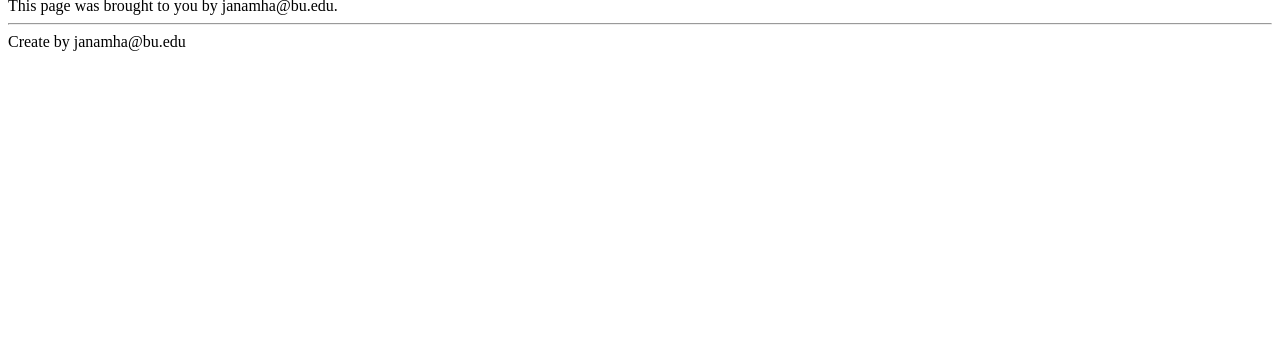
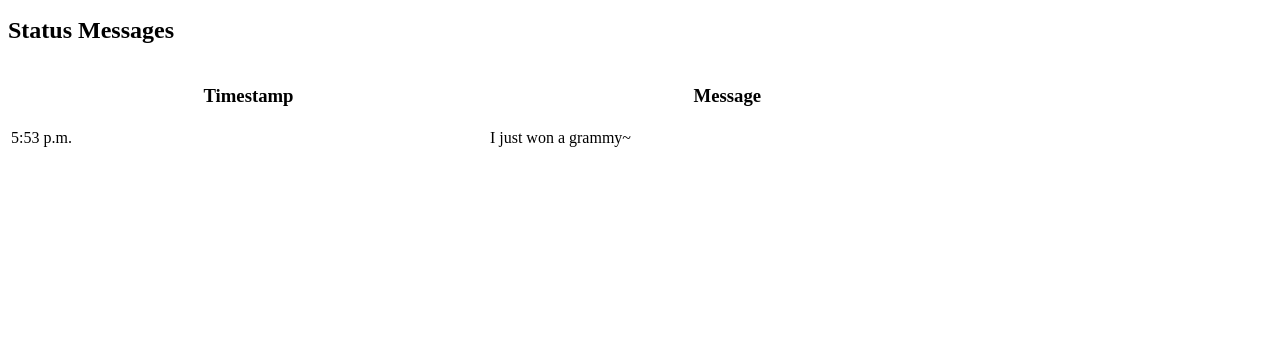
Before and after one commit to janamha/cs108-examples, a Django app: page /mini_fb/profile/1 in a window 1280 px wide. Shown: the part 463-800 px from the top of the page. Run offline with Django 4.2, Linux system fonts and the light colour scheme; data comes from the database, SQL or seed files in the repository; both versions use the stored data as it was after the commit.

Commit message:
Created StatusMessage model, show status messages on profile page

```diff
--- a/mini_fb/admin.py
+++ b/mini_fb/admin.py
@@ -4,5 +4,6 @@ from django.contrib import admin
 # your email: janamha@bu.edu
 # Description: Register models here
 
-from .models import Profile
+from .models import Profile, StatusMessage
 admin.site.register(Profile)
+admin.site.register(StatusMessage)
--- a/mini_fb/models.py
+++ b/mini_fb/models.py
@@ -15,7 +15,24 @@ class Profile(models.Model):
     email = models.TextField(blank=True)
     image_url = models.URLField(blank=True)
 
+    def get_status_messages(self):
+        '''Return all status messages for this Profile.'''
+
+        # use the object manager to filter Quotes by this person's pk:
+        return StatusMessage.objects.filter(profile=self)
 
     def __str__(self):
         '''Return a string representation of this Profile object.'''
         return f'"{self.first_name}" - {self.last_name} - {self.city} - {self.email}'
+
+class StatusMessage(models.Model):
+    "Encapsulate the idea of a Facebook Status Message"
+
+    # data attributes of a message:
+    timestamp = models.TimeField(blank=True)
+    message = models.TextField(blank=True)
+    profile = models.ForeignKey('Profile', on_delete=models.CASCADE)
+
+    def __str__(self):
+        '''Return a string representation of this Status Message object.'''
+        return f'"{self.timestamp}" - {self.message} - {self.profile}'
--- a/mini_fb/templates/mini_fb/base.html
+++ b/mini_fb/templates/mini_fb/base.html
@@ -19,9 +19,5 @@ HTML tag for general formatting
         which extends this base.html page. -->
     {% block content %}
     {% endblock %}
-    <hr>
-    This page was brought to you by janamha@bu.edu.
-    </body>
 
-    <hr> Create by janamha@bu.edu
 </html>
--- a/mini_fb/templates/mini_fb/show_profile_page.html
+++ b/mini_fb/templates/mini_fb/show_profile_page.html
@@ -10,7 +10,31 @@
 <center>
     <h1>{{profile.first_name}} {{profile.last_name}}<br></h1>
     <img src="{{profile.image_url}}" style="max-width: 400;"><br>
-    {{profile.email}} <br>
-    {{profile.city}}
 </center>
+{{profile.email}} <br>
+{{profile.city}} <br>
+<br>
+<h2>Status Messages</h2> <br>
+
+<table>
+    <colgroup>
+        <col span="1" style="width: 15%">
+        <col span="1" style="width: 15%">
+    </colgroup>
+    <tr>
+        <th><h3>Timestamp</h3></th>
+        <th><h3>Message</h3></th>
+    </tr>
+    {% for m in profile.get_status_messages %}
+        <tr>
+            <td>
+                {{m.timestamp}}
+            </td>
+            <td>
+                {{m.message}}
+            </td>
+        </tr>
+    {% endfor %}
+</table>
+
 {% endblock %}
```
Also changed, not shown: db.sqlite3, mini_fb/migrations/0004_statusmessage.py (added).
